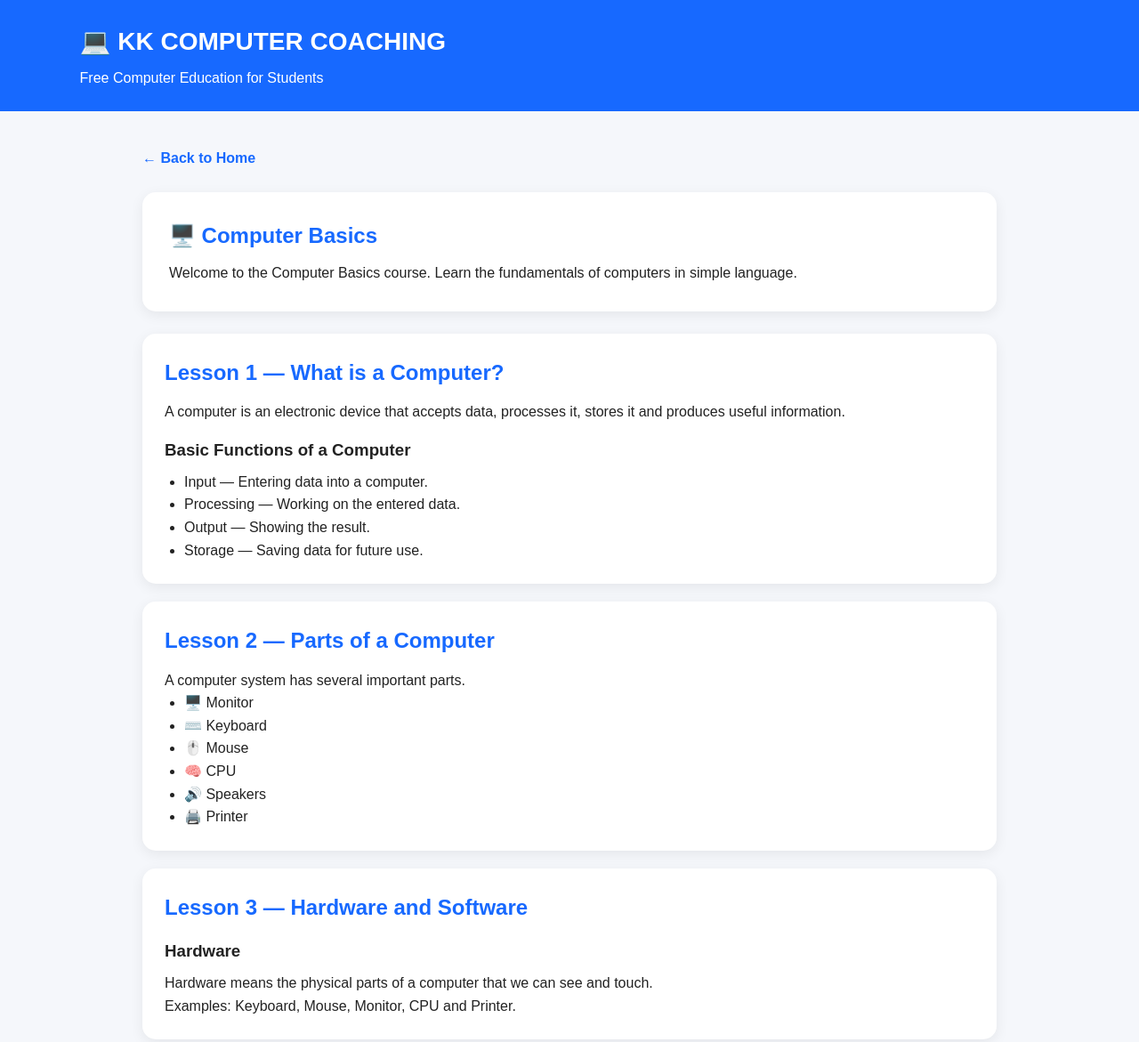
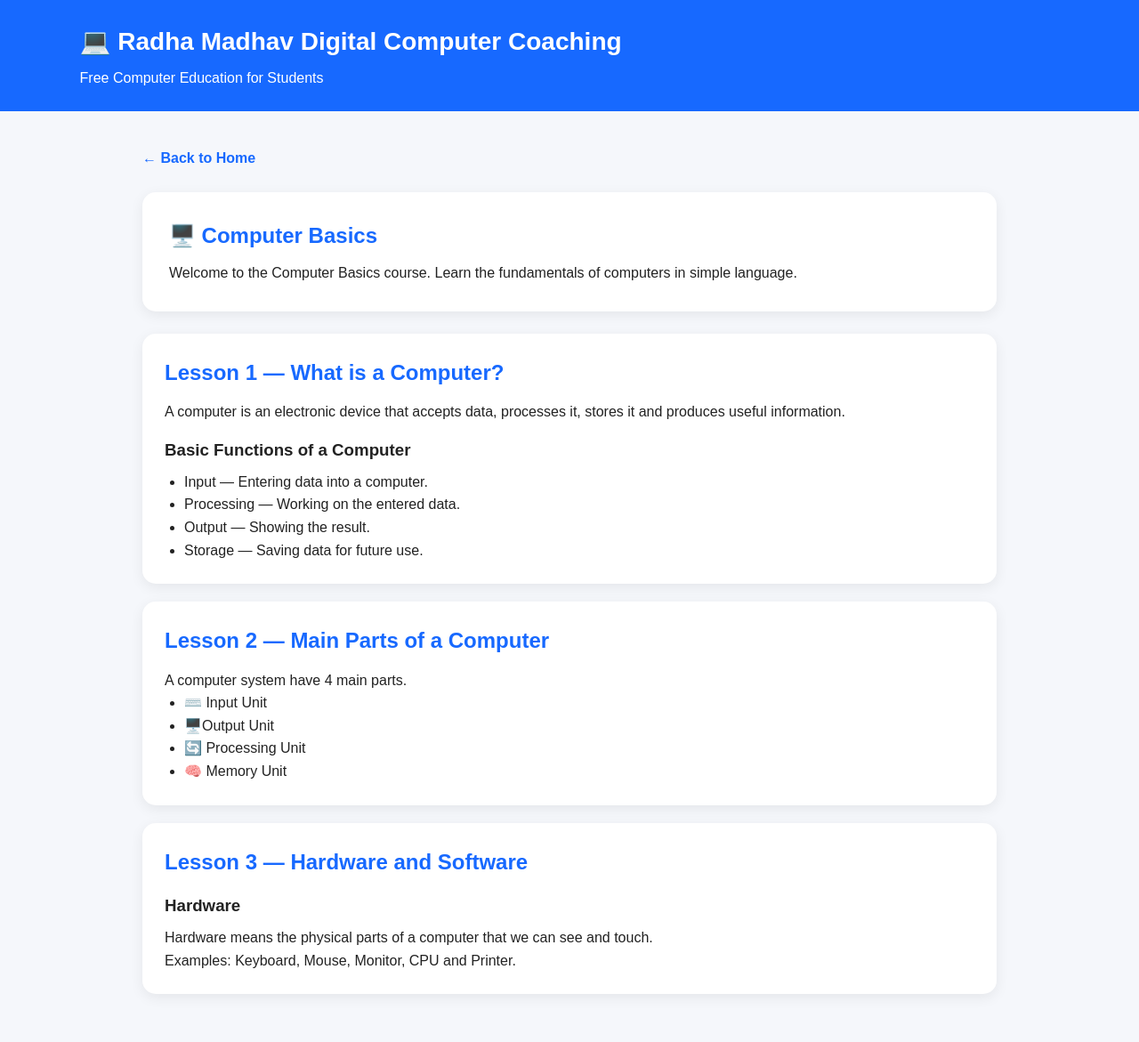
Before and after one commit to divyanshu3611-pixel/Radha-Madhav-Digital-Computer-Coaching, a plain HTML site: page computer-basics.html in a window 1280 px wide. Shown: the whole page at 89% size. Drawn offline with Linux system fonts and the light colour scheme.

Commit message:
Update computer-basics.html

```diff
--- a/computer-basics.html
+++ b/computer-basics.html
@@ -4,7 +4,7 @@
 <meta charset="UTF-8">
 <meta name="viewport" content="width=device-width, initial-scale=1.0">
 
-<title>Computer Basics | KK Computer Coaching</title>
+<title>Computer Basics |Radha Madhav Digital Computer Coaching</title>
 
 <style>
 *{
@@ -126,7 +126,7 @@ footer p{
 <body>
 
 <header>
-    <h1>💻 KK COMPUTER COACHING</h1>
+    <h1>💻 Radha Madhav Digital Computer Coaching</h1>
     <p>Free Computer Education for Students</p>
 </header>
 
@@ -161,17 +161,15 @@ footer p{
 </div>
 
 <div class="lesson">
-    <h2>Lesson 2 — Parts of a Computer</h2>
+    <h2>Lesson 2 — Main Parts of a Computer</h2>
 
-    <p>A computer system has several important parts.</p>
+    <p>A computer system have 4 main parts.</p>
 
     <ul>
-        <li>🖥️ Monitor</li>
-        <li>⌨️ Keyboard</li>
-        <li>🖱️ Mouse</li>
-        <li>🧠 CPU</li>
-        <li>🔊 Speakers</li>
-        <li>🖨️ Printer</li>
+        <li>⌨️ Input Unit</li>
+        <li>🖥️Output Unit</li>
+        <li>🔄 Processing Unit</li>
+        <li>🧠 Memory Unit</li>
     </ul>
 </div>
 
```
